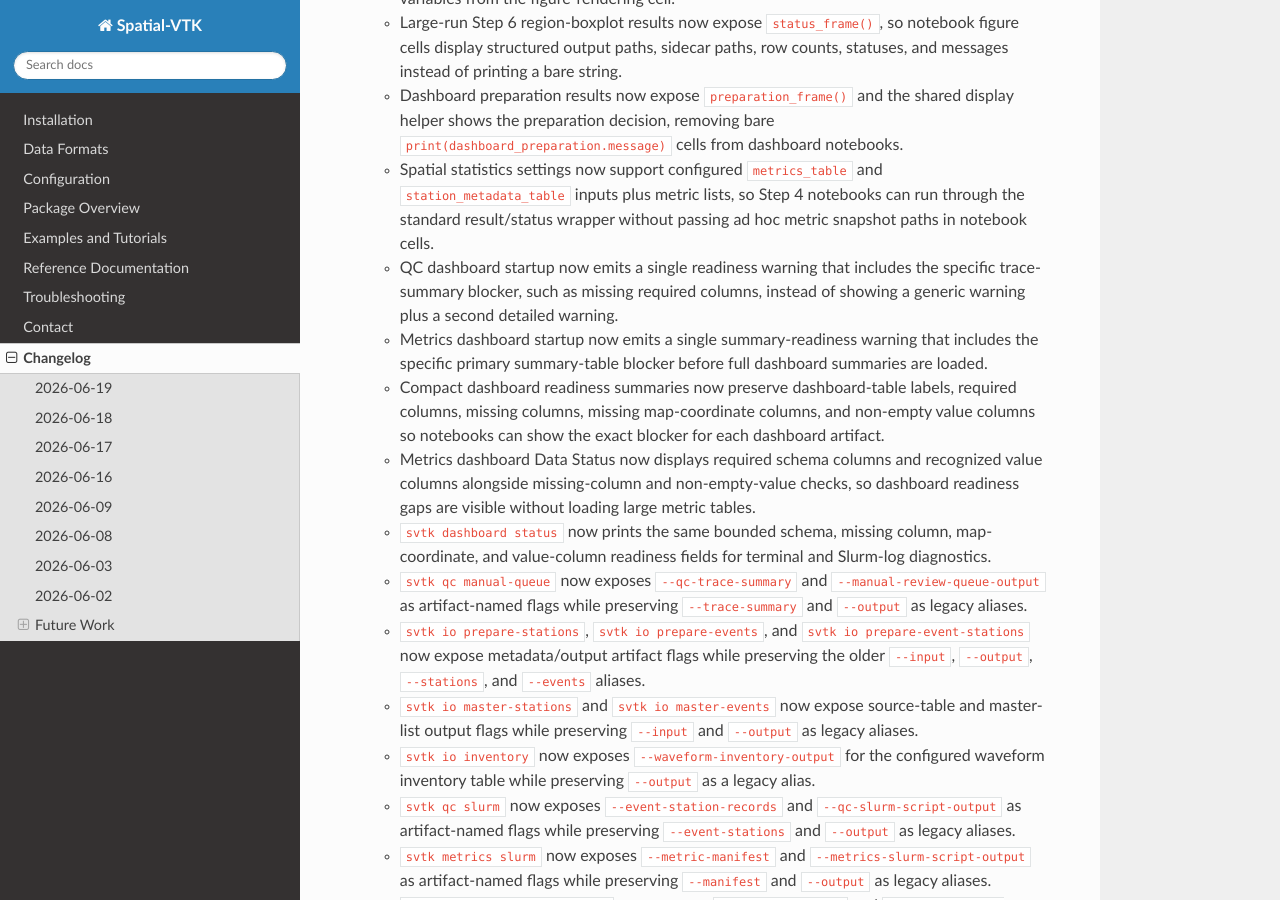
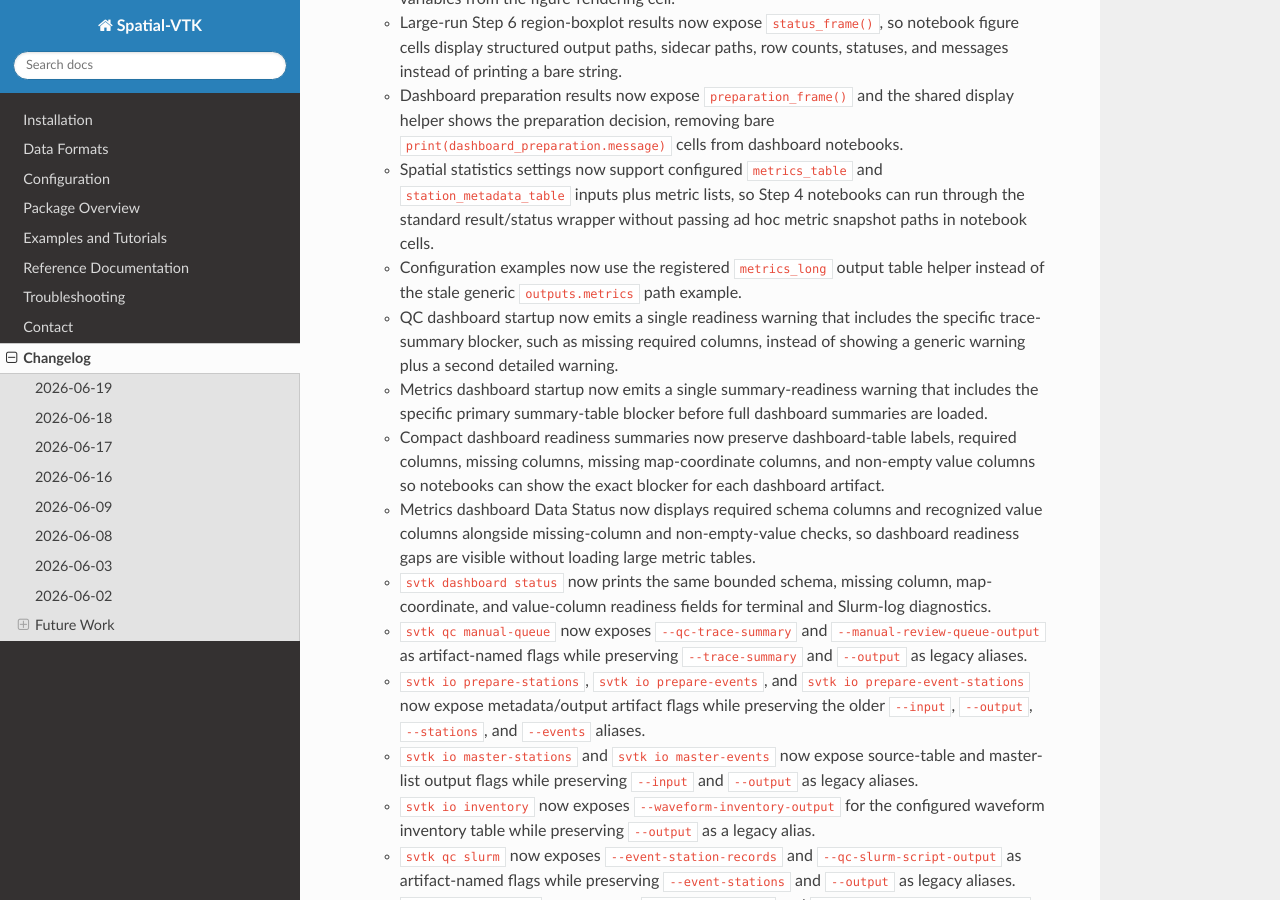
Before and after one commit to bcbirkel/spatial-vtk, a Sphinx documentation site: the page built from docs/changelog.rst, in a window 1280 px wide and 900 px high, scrolled down 1263 px. Built offline with Sphinx 7.4.7 and the Read the Docs theme 3.1.0, drawn with Linux system fonts in a browser that asks for light colours.

Commit message:
Use registered metric output in config docs

```diff
--- a/docs/changelog.rst
+++ b/docs/changelog.rst
@@ -63,6 +63,8 @@
     ``station_metadata_table`` inputs plus metric lists, so Step 4 notebooks can
     run through the standard result/status wrapper without passing ad hoc
     metric snapshot paths in notebook cells.
+  - Configuration examples now use the registered ``metrics_long`` output table
+    helper instead of the stale generic ``outputs.metrics`` path example.
   - QC dashboard startup now emits a single readiness warning that includes the
     specific trace-summary blocker, such as missing required columns, instead
     of showing a generic warning plus a second detailed warning.
--- a/docs/configuration.rst
+++ b/docs/configuration.rst
@@ -243,10 +243,10 @@
 
 .. code-block:: python
 
-   from spatial_vtk.config import SpatialVTKConfig
+   from spatial_vtk.config import SpatialVTKConfig, resolve_output_path
 
    cfg = SpatialVTKConfig.from_file("spatial-vtk.yaml")
-   metrics_path = cfg.path("outputs.metrics")
+   metrics_path = resolve_output_path("metrics_long", kind="table", cfg=cfg)
 
 Use Configs In Python
 ---------------------
```
Also changed, not shown: 2 other files.
